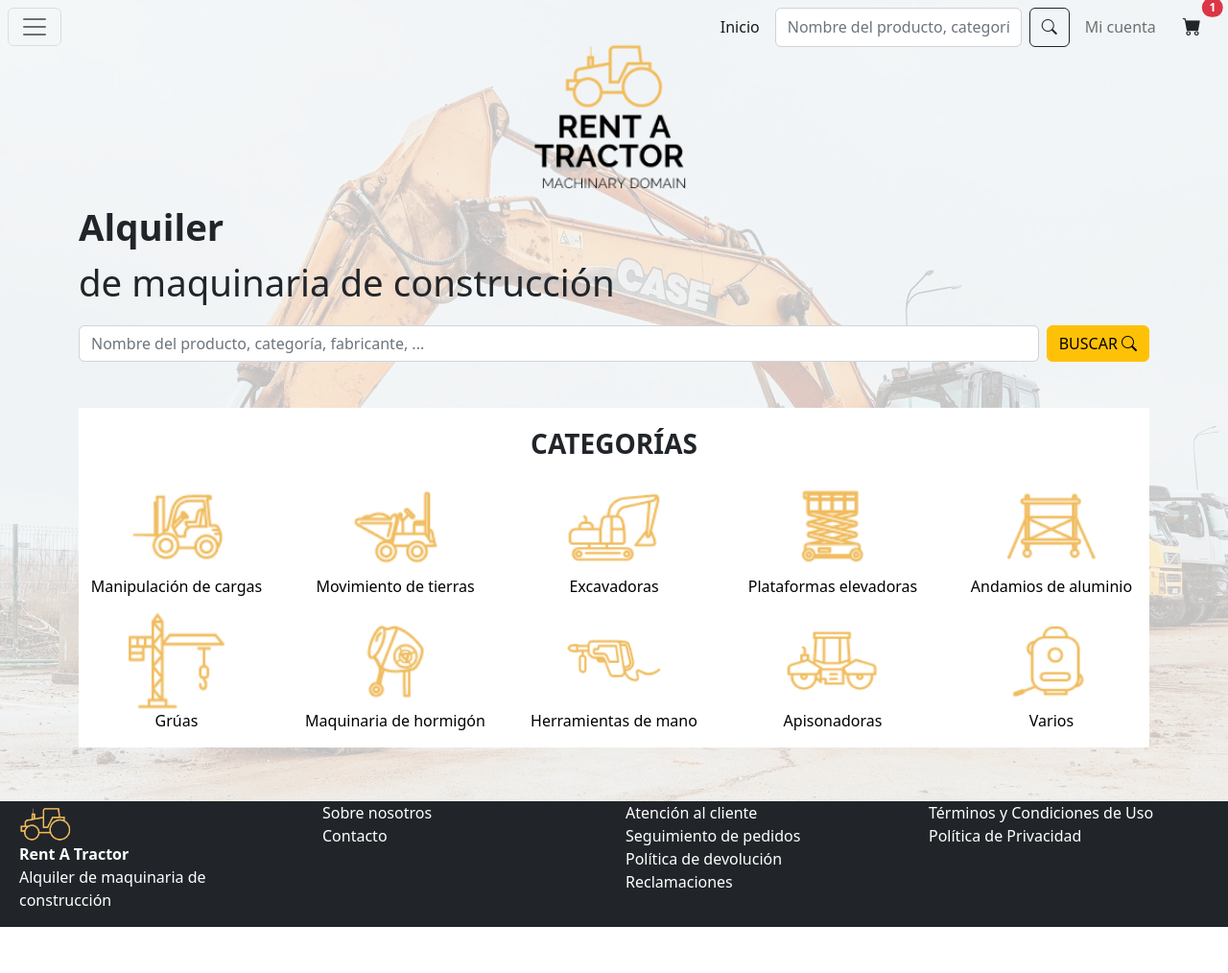
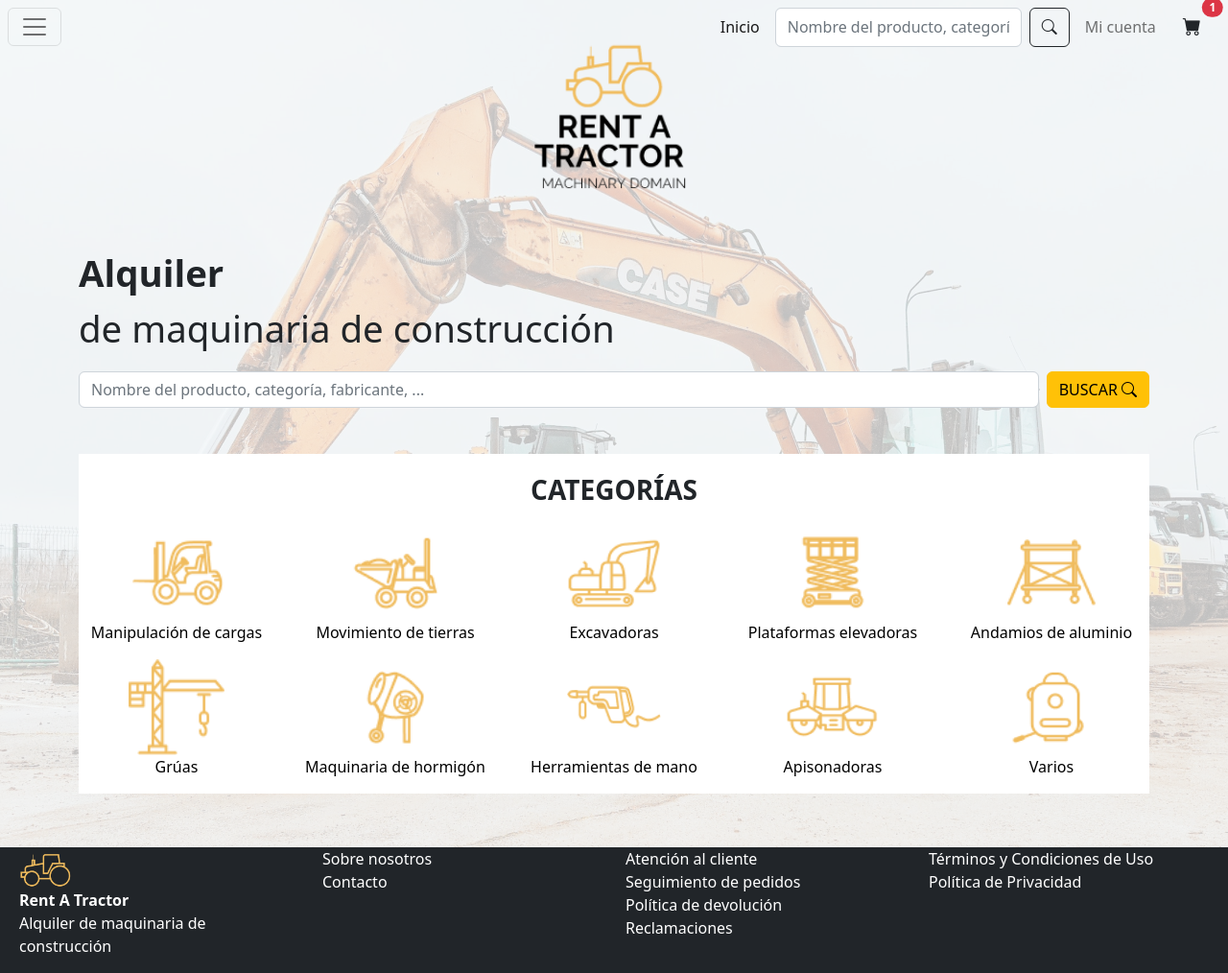
Before and after one commit to marsamber/PGPI, a Django app: page / in a window 1280 px wide. Shown: the whole page at 96% size. Before the commit the page ends 966 px from the top, so only its background shows below. Run offline with Django 4.2, Linux system fonts and the light colour scheme.

Commit message:
Separación banner y contenido

```diff
--- a/code/rentATractor/app/templates/master.html
+++ b/code/rentATractor/app/templates/master.html
@@ -105,7 +105,7 @@
         </divA>
       </nav>
 
-    <div class="container pb-5" style="text-align: justify;
+    <div class="container py-5" style="text-align: justify;
   text-justify: inter-word; min-height: 60%">{% block contenido %} {% endblock %}</div>
 
 <footer class="bg-dark text-white position-relative bottom-0 w-100" >
--- a/code/rentATractor/app/templates/masterIndex.html
+++ b/code/rentATractor/app/templates/masterIndex.html
@@ -106,7 +106,7 @@
         </divA>
       </nav>
 
-    <div class="container pb-5" style="text-align: justify;
+    <div class="container py-5" style="text-align: justify;
   text-justify: inter-word; min-height: 60%">{% block contenido %} {% endblock %}</div>
 
     <footer class="bg-dark text-white position-relative bottom-0 w-100" >
```
